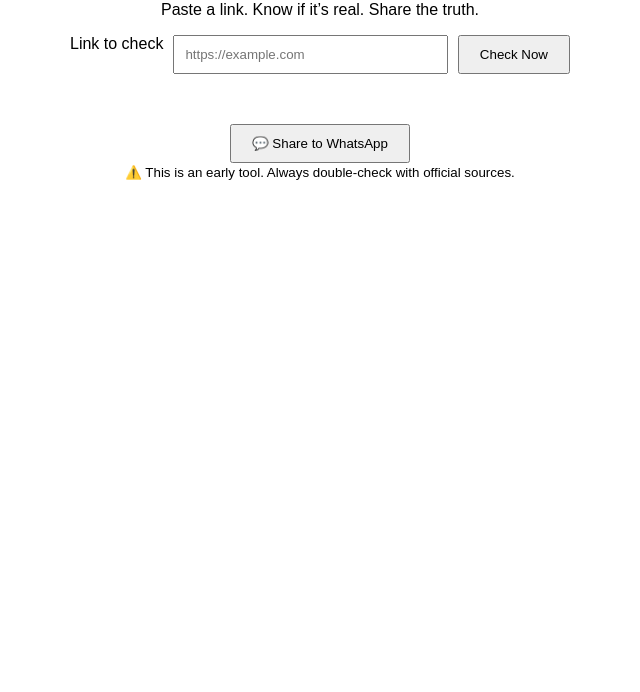
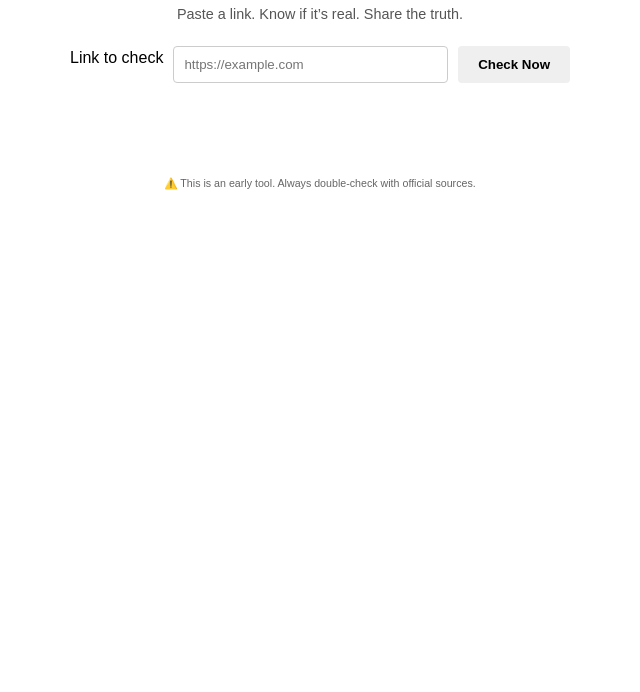
Before and after one commit to kimiwaro/link-guardian, a plain HTML site: page index.html in a window 1280 px wide. Shown: the part 108-800 px from the top of the page, without its empty margins (320-960 px from the left). Drawn offline with Linux system fonts and the light colour scheme.

Commit message:
Enhance styles for header and form elements
Added styles for header, tagline, and action buttons.

```diff
--- a/style.css
+++ b/style.css
@@ -4,6 +4,17 @@ body {
   margin: 50px auto;
   text-align: center;
   padding: 0 15px; /* mobile breathing room */
+  line-height: 1.5;
+}
+
+header h1 {
+  margin-bottom: 5px;
+}
+
+.tagline {
+  font-size: 0.9rem;
+  color: #555;
+  margin-bottom: 20px;
 }
 
 form {
@@ -11,17 +22,24 @@ form {
   gap: 10px;
   flex-wrap: wrap;
   justify-content: center;
+  margin-bottom: 15px;
 }
 
 input {
   flex: 1;
   min-width: 250px;
   padding: 10px;
+  border: 1px solid #ccc;
+  border-radius: 4px;
 }
 
 button {
   padding: 10px 20px;
   cursor: pointer;
+  border-radius: 4px;
+  border: none;
+  font-weight: bold;
+  transition: background-color 0.2s ease;
 }
 
 button:hover {
@@ -64,15 +82,36 @@ input:focus {
   border: 1px solid #ffeeba;
 }
 
+/* Action buttons container */
+.actions {
+  display: flex;
+  gap: 10px;
+  justify-content: center;
+  margin-top: 10px;
+}
+
+/* Copy Result button (blue) */
 #copyBtn {
   display: none;
-  margin-top: 10px;
   background-color: #007bff;
   color: white;
-  border: none;
-  border-radius: 4px;
 }
-
 #copyBtn:hover {
   background-color: #0056b3;
 }
+
+/* WhatsApp Share button (green) */
+#shareBtn {
+  display: none;
+  background-color: #25d366; /* WhatsApp green */
+  color: white;
+}
+#shareBtn:hover {
+  background-color: #1da851;
+}
+
+footer {
+  margin-top: 30px;
+  font-size: 0.8rem;
+  color: #666;
+}
```
